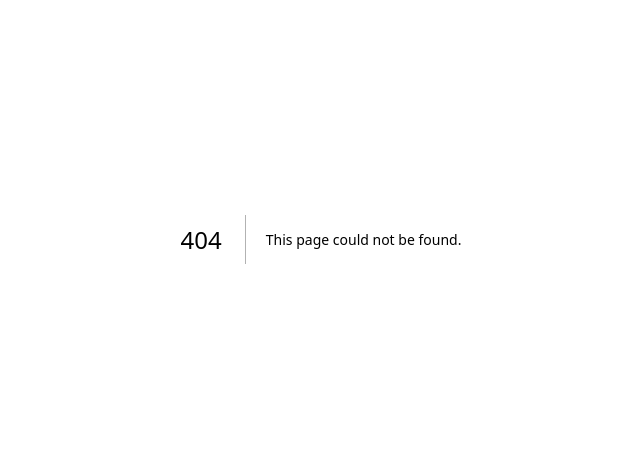
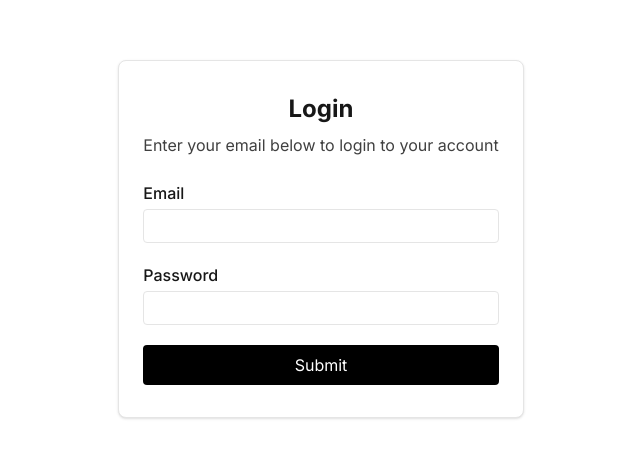
Before and after one commit to equitex-hq/logerr-web, a Next.js app: page /auth/login in a window 1280 px wide. Before the commit this address had no page. Shown: the part 161-618 px from the top of the page, without its empty margins (319-959 px from the left). Built offline with nearby package versions, Linux system fonts and the light colour scheme.

Commit message:
Add login page

```diff
--- a/package.json
+++ b/package.json
@@ -13,7 +13,8 @@
     "@supabase/supabase-js": "^2.101.0",
     "next": "16.2.1",
     "react": "19.2.4",
-    "react-dom": "19.2.4"
+    "react-dom": "19.2.4",
+    "react-hook-form": "^7.72.0"
   },
   "devDependencies": {
     "@tailwindcss/postcss": "^4",
--- /dev/null
+++ b/src/app/auth/login/page.tsx
@@ -0,0 +1,15 @@
+import LoginForm from "@/components/auth/LoginForm";
+
+export const metadata = {
+  title: "Login",
+};
+
+export default function Page() {
+  return (
+    <main>
+      <section className="flex items-center justify-center min-h-dvh px-4 md:px-8 py-16">
+        <LoginForm />
+      </section>
+    </main>
+  );
+}
--- /dev/null
+++ b/src/components/auth/LoginForm.tsx
@@ -0,0 +1,84 @@
+"use client";
+
+import { useRouter } from "next/navigation";
+import { useForm, SubmitHandler } from "react-hook-form";
+
+import { createClient } from "@/lib/supabase/client";
+
+interface LoginFormInput {
+  email: string;
+  password: string;
+}
+
+export default function LoginForm() {
+  const router = useRouter();
+  const {
+    register,
+    handleSubmit,
+    setError,
+    clearErrors,
+    formState: { errors, isSubmitting },
+  } = useForm<LoginFormInput>();
+
+  const onSubmit: SubmitHandler<LoginFormInput> = async (data) => {
+    clearErrors("root");
+
+    const supabase = createClient();
+    const { email, password } = data;
+
+    try {
+      const { error } = await supabase.auth.signInWithPassword({
+        email,
+        password,
+      });
+      if (error) throw error;
+      router.push("/dashboard");
+    } catch (error) {
+      setError("root.auth", {
+        message: error instanceof Error ? error.message : "An error occurred",
+      });
+    }
+  };
+
+  return (
+    <div className="flex flex-col items-center px-6 py-8 border border-neutral-200 dark:border-neutral-700 rounded-lg bg-white dark:bg-neutral-900 shadow focus-within:shadow-lg transition duration-300">
+      <h1 className="text-2xl font-bold mb-2">Login</h1>
+      <p className="mb-6 text-center text-neutral-700 dark:text-neutral-300">
+        Enter your email below to login to your account
+      </p>
+      <form
+        onSubmit={handleSubmit(onSubmit)}
+        className="grid grid-cols-1 w-full space-y-4">
+        <div className="flex flex-col gap-1">
+          <label className="font-medium">Email</label>
+          <input
+            type="email"
+            {...register("email", { required: "Email address is required" })}
+            className="px-2 py-1 border border-neutral-200 dark:border-neutral-700 rounded"
+          />
+          <p className="text-xs text-red-500">{errors.email?.message}</p>
+        </div>
+        <div className="flex flex-col gap-1">
+          <label className="font-medium">Password</label>
+          <input
+            type="password"
+            {...register("password", { required: "Password is required" })}
+            className="px-2 py-1 border border-neutral-200 dark:border-neutral-700 rounded"
+          />
+          <p className="text-xs text-red-500">{errors.password?.message}</p>
+        </div>
+        {errors.root?.auth && (
+          <p className="text-center text-sm text-red-500 mb-4">
+            {errors.root?.auth?.message}
+          </p>
+        )}
+        <input
+          type="submit"
+          value="Submit"
+          disabled={isSubmitting}
+          className="w-full px-4 py-2 rounded bg-black dark:bg-white text-white dark:text-black cursor-pointer disabled:cursor-not-allowed"
+        />
+      </form>
+    </div>
+  );
+}
```
Also changed, not shown: 1 other file (tests, documents, lock files or other folders).
